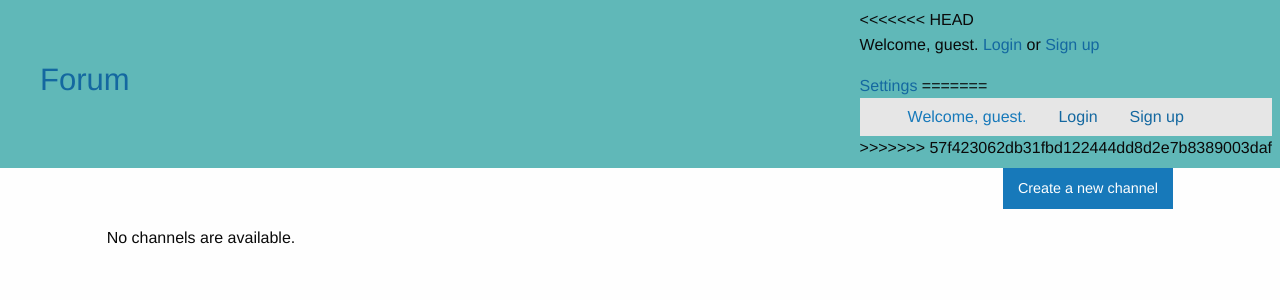
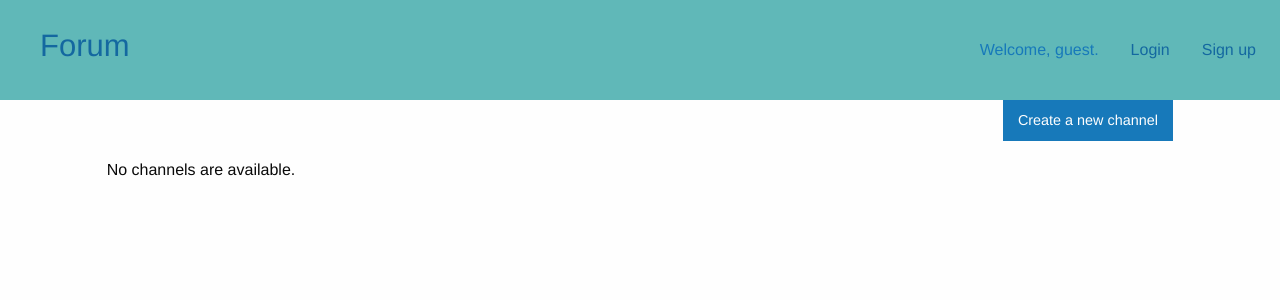
Before and after one commit to johnhh2/django-forum, a Django app: page /forum/ in a window 1280 px wide. Shown: the top 300 px of the page. Run offline with Django 3.2, Linux system fonts and the light colour scheme; data that the repository does not hold is empty; some libraries are stand-ins or nearby versions.

Commit message:
Corrected merge resolution

```diff
--- a/templates/base.html
+++ b/templates/base.html
@@ -36,17 +36,7 @@
       </ul>
     </div>
     <div class="top-bar-right">
-<<<<<<< HEAD
-      <p>
-  	    {% if request.user.is_authenticated %}
-  		    Welcome, {{ request.user.get_username }} <a href="{% url 'registration:logout' %}" style='color: #1468a0'>Logout</a>
-        {% else %}
-  		    Welcome, guest. <a href="{% url 'registration:login' %}" style='color: #1468a0'>Login</a> or <a href="{% url 'registration:signup' %}" style='color: #1468a0'>Sign up</a>
-  	    {% endif %}
-      </p>
-      <a href="{% url 'forumapp:settings' %}" style='color: #1468a0'>Settings</a>
-=======
-      <ul class="menu">
+      <ul class="menu" style='background: #60b8b8;'>
         {% if request.user.is_authenticated %}
           <li><a style='color: black'>Welcome, {{ request.user.get_username }}</a></li>
           <li><a href="{% url 'registration:logout' %}" style='color: #1468a0'>Logout</a></li>
@@ -57,7 +47,6 @@
           <li><a href="{% url 'registration:signup' %}" style='color: #1468a0'>Sign up</a></li>
         {% endif %}
       </ul>
->>>>>>> 57f423062db31fbd122444dd8d2e7b8389003daf
     </div>
   </div>
 
```
Lines whose indentation alone changed are shown as unchanged.
